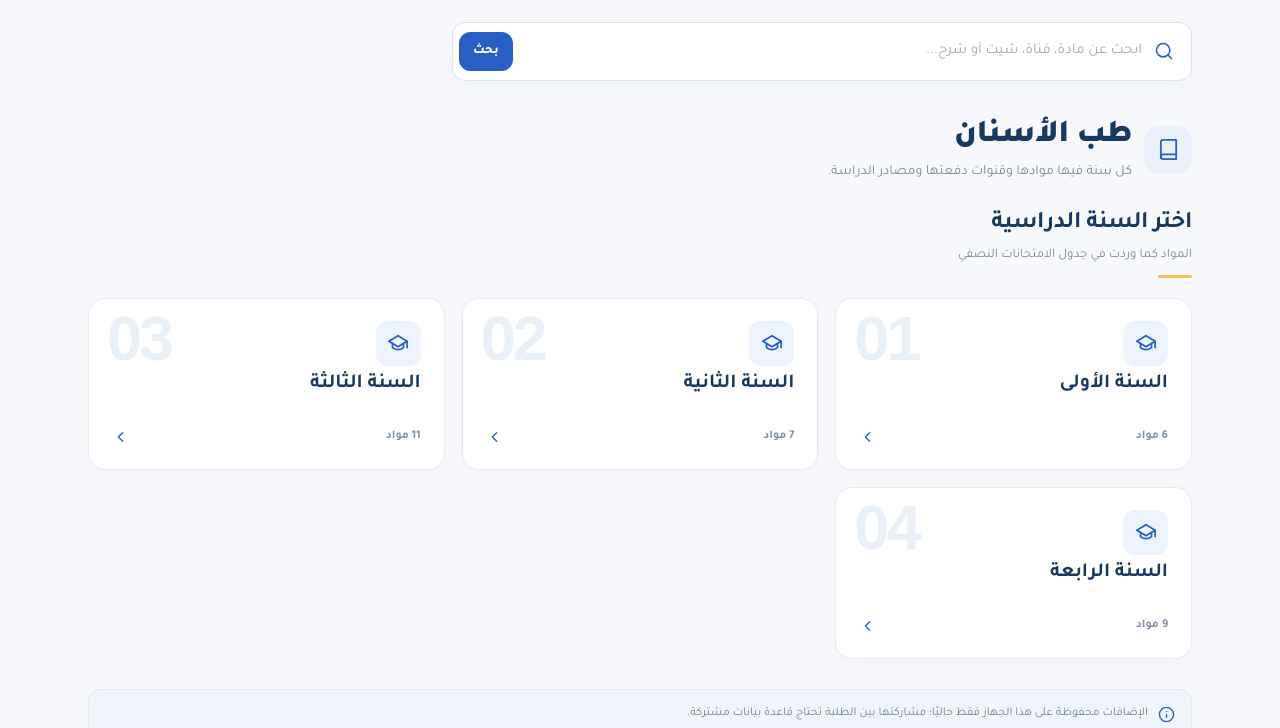
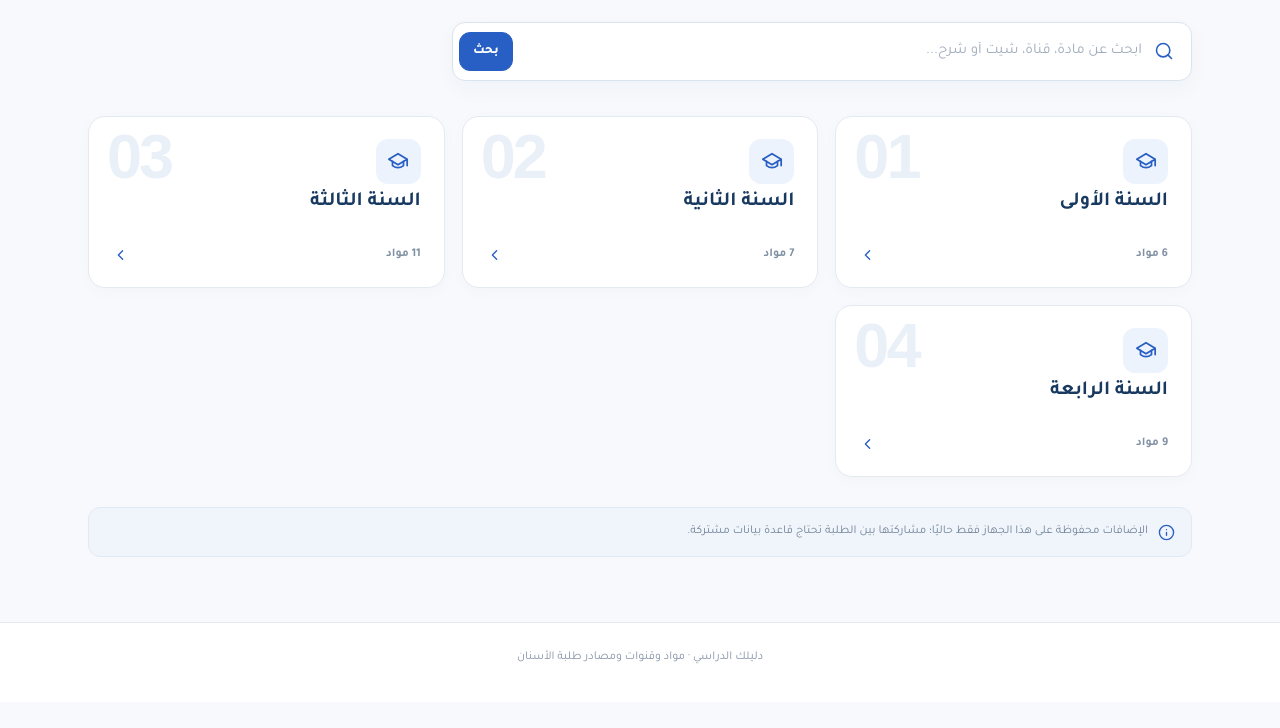
Before and after one commit to ramihamed20/-repository., a plain HTML site: page index.html in a window 1280 px wide. Shown: the part 84-812 px from the top of the page. Drawn offline with Linux system fonts and the light colour scheme.

Commit message:
Remove introductory heading and text from year selection

```diff
--- a/index.html
+++ b/index.html
@@ -182,7 +182,7 @@ function empty(title,detail,action,label){return `<div class="empty"><span class
 function header(){return `<header class="topbar"><div class="top-inner"><a href="#" class="brand" data-link="home" aria-label="دليلك الدراسي - الرئيسية"><span class="brand-mark">${ico('book')}</span><span class="brand-word"><b>دليلك الدراسي</b><small>روابط ومصادر طلبة الأسنان</small></span></a><nav class="top-links" aria-label="القائمة الرئيسية"><button class="top-link ${state.view==='home'?'is-active':''}" data-nav="home">الرئيسية</button><button class="top-link ${state.view==='year'?'is-active':''}" data-nav="year">مواد الدفعة</button><button class="top-link" data-action="go-channels">قنوات الطلبة</button></nav></div></header>`}
 function hero(){return `<section class="hero"><div class="container hero-grid"><div><span class="eyebrow">مساحة واحدة لكل مصادر دفعتك</span><h1>كل اللي تحتاجه<br><em>لدراستك، هنا.</em></h1><p>قنوات الطلبة، الشيتات، الشروحات والتسجيلات. مرتّبة حسب السنة والمادة عشان توصل للمعلومة بسرعة.</p><div class="hero-tags"><span>${ico('check')} حسب السنة الدراسية</span><span>${ico('check')} روابط يضيفها الطلبة</span></div><div class="program-select">${PROGRAMS.map(x=>`<button class="chip ${state.program===x.id?'selected':''}" data-program="${x.id}">${ico(x.id==='dentistry'?'book':'stethoscope')}${x.name}</button>`).join('')}</div></div><div class="hero-visual" aria-hidden="true"><div class="visual-board"><div class="board-top"><span class="board-kicker">أقسام المستودع</span><span class="board-dot"></span></div><div class="board-item"><span class="board-item-icon">${ico('book')}</span><span><b>المواد الدراسية</b><small>كل مادة في مكانها</small></span></div><div class="board-item"><span class="board-item-icon">${ico('telegram')}</span><span><b>قنوات الطلبة</b><small>روابط دفعتك</small></span></div><div class="board-item"><span class="board-item-icon">${ico('video')}</span><span><b>الشروحات والملخصات</b><small>مرتبطة بكل شيت</small></span></div></div></div></div></section>`}
 function searchbar(){return `<div class="container search-wrap"><div class="searchbar"><span class="search-icon">${ico('search')}</span><input id="search" autocomplete="off" placeholder="ابحث عن مادة، قناة، شيت أو شرح..." value="${safe(state.search)}" aria-label="بحث في المستودع"><button class="btn btn-small btn-primary" data-action="search">بحث</button></div></div>`}
-function home(){let words=['الأولى','الثانية','الثالثة','الرابعة'];let yrs=words.map((w,i)=>{let n=i+1;let catalog=subjectsForContext('dentistry-'+n);return {n,name:w,count:catalog.length,match:matchSearch('السنة '+w,...catalog.flatMap(x=>[x.name,x.code||'',x.alias||'']))}}).filter(x=>x.match);return `${searchbar()}<main class="container main"><div class="section-intro"><div class="intro-flex"><span class="intro-icon">${ico('book')}</span><div><h1 class="info-title">طب الأسنان</h1><p>كل سنة فيها موادها وقنوات دفعتها ومصادر الدراسة.</p></div></div></div>${heading('اختر السنة الدراسية','المواد كما وردت في جدول الامتحانات النصفي')}<div class="grid years">${yrs.length?yrs.map(y=>`<button class="card year" data-year="${y.n}"><span class="year-serial">${String(y.n).padStart(2,'0')}</span><span class="year-symbol">${ico('graduation')}</span><strong>السنة ${y.name}</strong><span class="year-foot"><small>${y.count} مواد</small>${ico('right')}</span></button>`).join(''):empty('لا توجد نتائج','جرّب كلمة بحث أخرى','','')}</div><div class="footnote">${ico('info')}<span>الإضافات محفوظة على هذا الجهاز فقط حاليًا؛ مشاركتها بين الطلبة تحتاج قاعدة بيانات مشتركة.</span></div></main>`}
+function home(){let words=['الأولى','الثانية','الثالثة','الرابعة'];let yrs=words.map((w,i)=>{let n=i+1;let catalog=subjectsForContext('dentistry-'+n);return {n,name:w,count:catalog.length,match:matchSearch('السنة '+w,...catalog.flatMap(x=>[x.name,x.code||'',x.alias||'']))}}).filter(x=>x.match);return `${searchbar()}<main class="container main"><div class="grid years">${yrs.length?yrs.map(y=>`<button class="card year" data-year="${y.n}"><span class="year-serial">${String(y.n).padStart(2,'0')}</span><span class="year-symbol">${ico('graduation')}</span><strong>السنة ${y.name}</strong><span class="year-foot"><small>${y.count} مواد</small>${ico('right')}</span></button>`).join(''):empty('لا توجد نتائج','جرّب كلمة بحث أخرى','','')}</div><div class="footnote">${ico('info')}<span>الإضافات محفوظة على هذا الجهاز فقط حاليًا؛ مشاركتها بين الطلبة تحتاج قاعدة بيانات مشتركة.</span></div></main>`}
 function breadcrumbs(){let xs=[`<button data-nav="home">الرئيسية</button>`];xs.push(ico('right'));xs.push(`<button data-nav="year">السنة ${['الأولى','الثانية','الثالثة','الرابعة'][state.year-1]}</button>`);if(state.view==='subject'||state.view==='sheet'){xs.push(ico('right'));xs.push(`<button data-nav="subject">${safe(getSubject()?.name||'المادة')}</button>`)}if(state.view==='sheet'){xs.push(ico('right'));xs.push('<span>'+safe(getSheet()?.name||'الشيت')+'</span>')}return `<nav class="crumbs" aria-label="مسار التصفح">${xs.join('')}</nav>`}
 function channelList(){let q=channels().filter(x=>matchSearch(x.name,x.desc));return q.length?q.map(x=>`<div class="channel" data-themeable="true"><div class="channel-body"><div class="avatar">${x.image?`<img src="${safe(x.image)}" crossorigin="anonymous" referrerpolicy="no-referrer" alt="صورة قناة ${safe(x.name)}">`:ico('telegram')}</div><div class="channel-copy"><strong>${safe(x.name)}</strong><span class="subline">${safe(x.desc||'قناة طلابية')}</span></div></div><div class="channel-actions"><a href="${safe(x.url)}" target="_blank" rel="noopener noreferrer" class="linkpill">${ico('external')} فتح القناة</a></div></div>`).join(''):empty('ما فيش قنوات مضافة','ضيف قناتك وخلّي زملاءك يوصلوا لها بسهولة','add-channel','إضافة قناة') }
 function hex(n){return n.toString(16).padStart(2,'0')}
```
